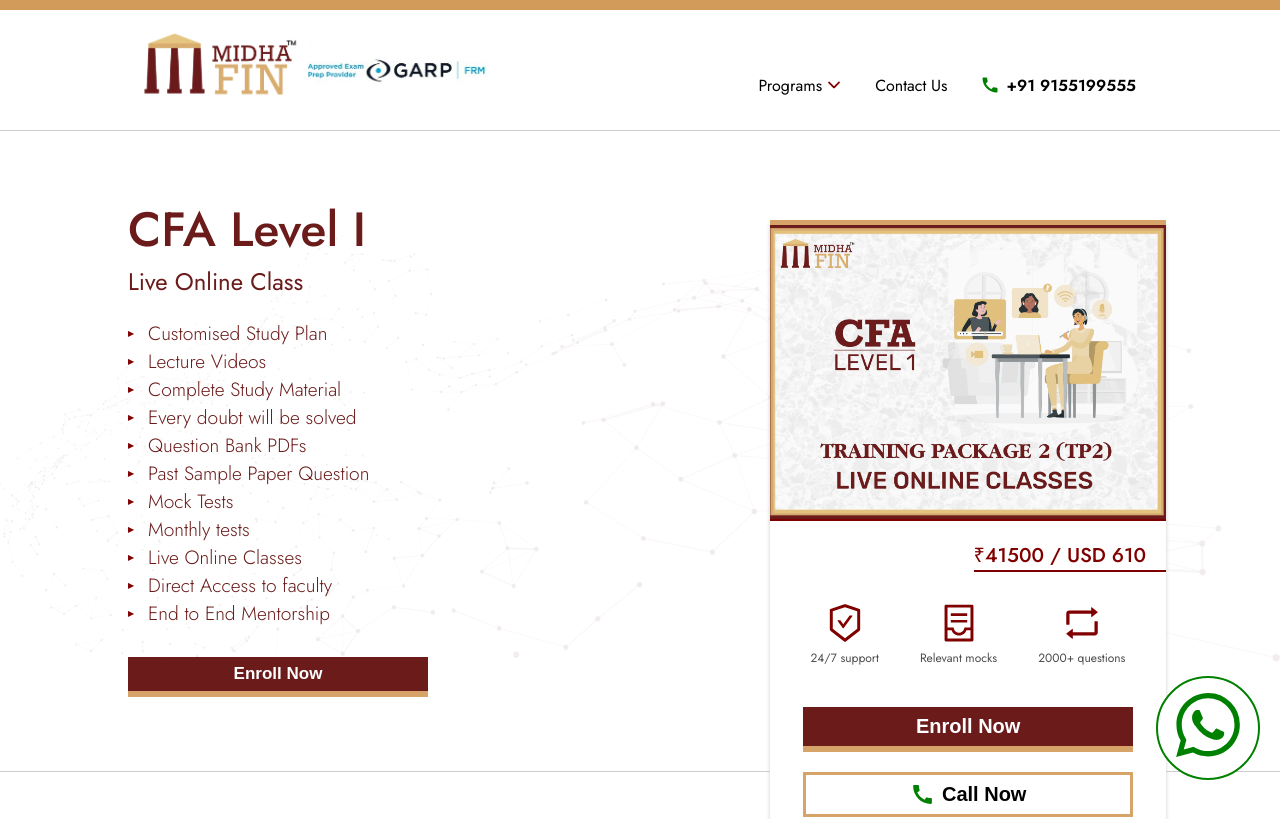
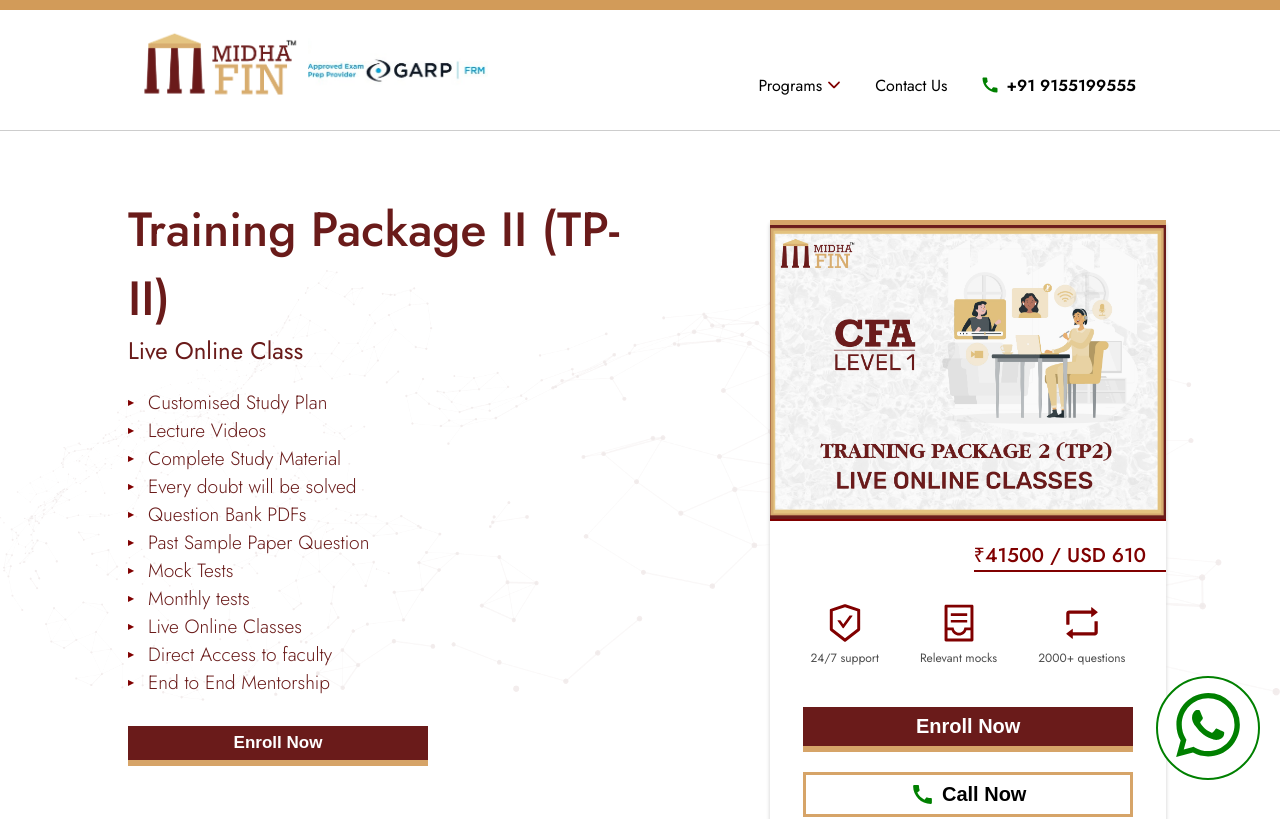
Before and after one commit to totorodev0032/MidhaFin, a React (Create React App) app: page /programmes/cfa/cfa1-live-online-class in a window 1280 px wide. Shown: the top 819 px of the page. Built offline with nearby package versions, Linux system fonts and the light colour scheme.

Commit message:
typo corrected

```diff
--- a/src/components/StatSection.js
+++ b/src/components/StatSection.js
@@ -72,7 +72,7 @@
           </StatBox>
           <StatBox>
             <Heading>8000+</Heading>
-            <SubHeading>Hours of Live classses delivered</SubHeading>
+            <SubHeading>Hours of Live classes delivered</SubHeading>
           </StatBox>
         </StatContainer>
       </StatWrapper>
--- a/src/data/Programmes.js
+++ b/src/data/Programmes.js
@@ -2573,7 +2573,7 @@
     ProgramList: [
       {
         id: 'cfa1-self-paced-course',
-        title: 'CFA Level I',
+        title: 'Training Package I (TP-I)',
         Meta: 'Self Paced Course',
         image: CfaLevel1Tp1,
         priceR: '29700',
@@ -2746,7 +2746,7 @@
 
       {
         id: 'cfa1-live-online-class',
-        title: 'CFA Level I',
+        title: 'Training Package II (TP-II)',
         Meta: 'Live Online Class',
         image: CfaLevel1Tp2,
         priceR: '41500',
```
